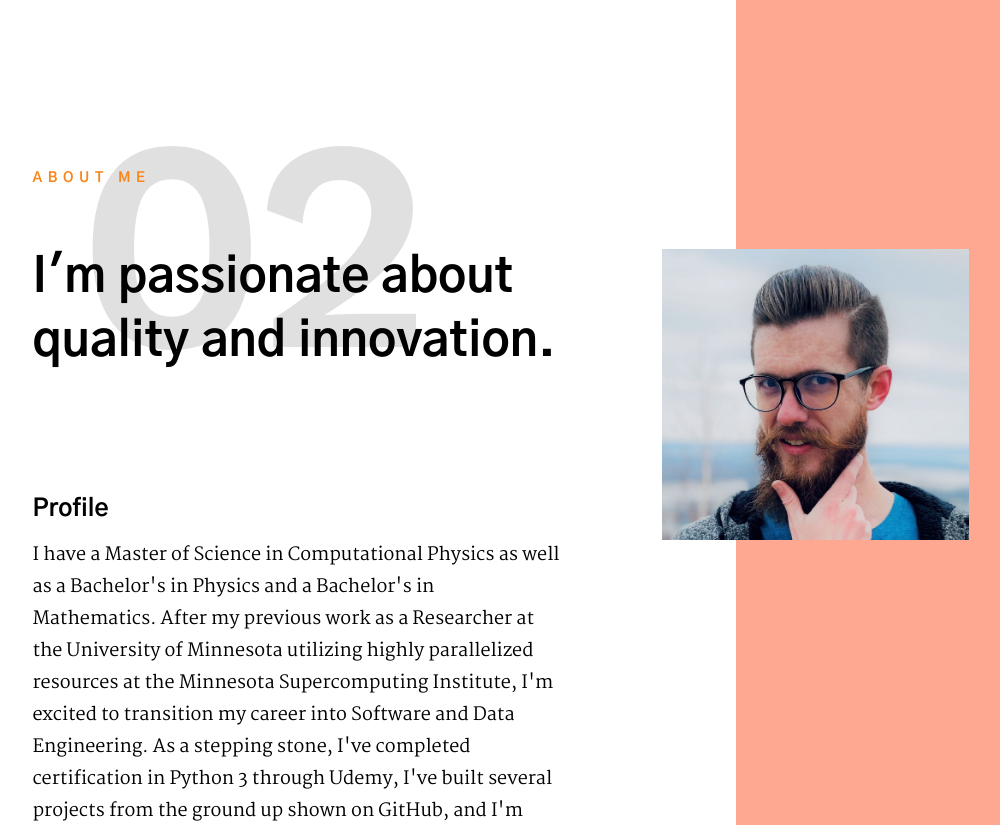
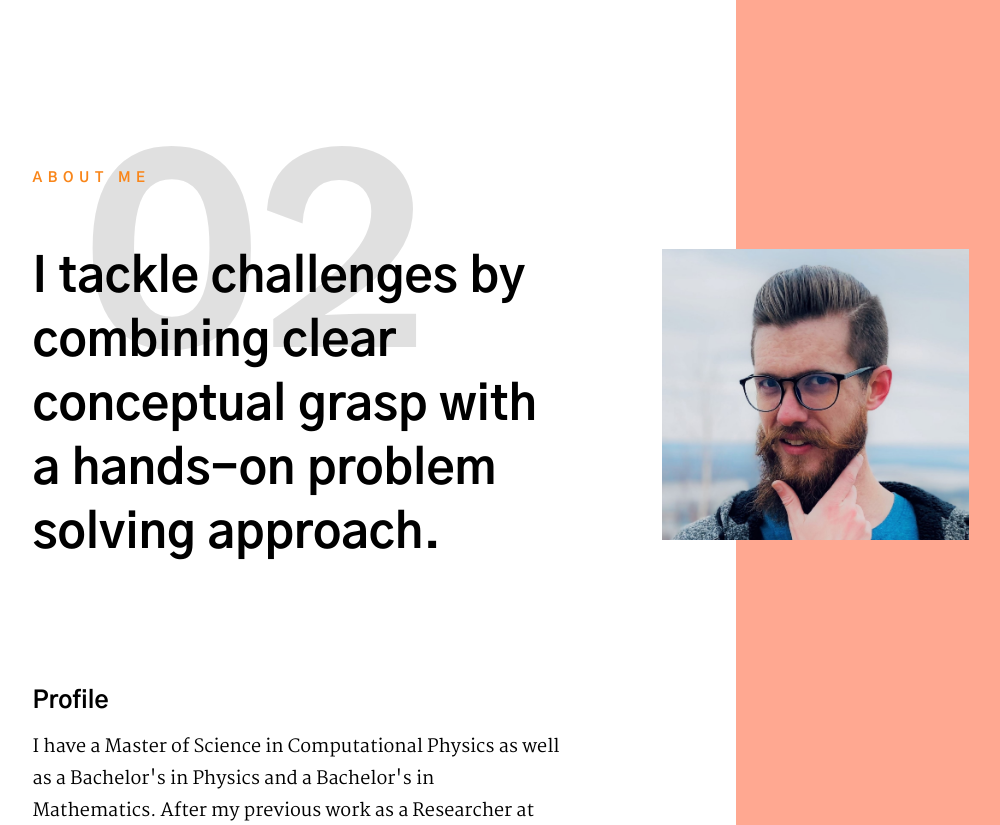
Before and after one commit to gnudrew/-flask-PortfolioWebsite, a Flask app: page / in a window 1280 px wide. Shown: the part 2296-3121 px from the top of the page, without its empty margins (58-1058 px from the left). Run offline with Flask 2, Linux system fonts and the light colour scheme.

Commit message:
fix up p4 image

```diff
--- a/templates/index.html
+++ b/templates/index.html
@@ -165,7 +165,7 @@
                         <div class="folio-item__cat">High Performance Computing (HPC), Linux, Analysis</div>
                         <h4 class="folio-item__title">Molecular Dynamics Simulation</h4>
                     </div>
-                    <a href="../static/MolecularDynamicsSimulation.pptx" title="Project Link" class="folio-item__project-link" download>Download Presentation</a>
+                    <a href="../static/MolecularDynamicsSimulation.pptx" title="Project Link" class="folio-item__project-link" download>Download my Presentation</a>
                     <div class="folio-item__caption">
                         <p>Carry out and analyze computationally expensive simulations at full-atomic resolution.</p>
                     </div>
@@ -224,7 +224,7 @@
 
                     <div class="section-intro" data-num="02" data-aos="fade-up">
                         <h3 class="subhead">About Me</h3>
-                        <h1 class="display-1">I'm passionate about quality and innovation.</h1>
+                        <h1 class="display-1">I tackle challenges by combining clear conceptual grasp with a hands-on problem solving approach.</h1>
                     </div>
 
                     <div class="profile-pic" data-aos="fade-up">
@@ -241,7 +241,7 @@
                     I'm excited to transition my career into Software and Data Engineering. As a stepping stone, I've completed certification in Python 3 through Udemy,
                     I've built several projects from the ground up shown on GitHub,
                     and I'm currently working part-time as a Software Engineer with Aligned Applications, where I've honed my skills in Angular.js, NgRx,
-                    and Azure DevOps developing on an industry-scale application.
+                    and Azure DevOps working on an industry-scale web application.
                     </p>
 
                 </div>
@@ -272,7 +272,7 @@
                 <p class="lead" data-aos="fade-up">
                     Given my experience with
                     Python, C++ and SQL, combined with a solid mathematical background in statistics and advanced algorithms, I'm confident that I will
-                    hit the ground running and contribute to the continued success of your company or startup. Feel free to reach out to me below!
+                    hit the ground running and contribute to the continued success of your company or startup. I'm open for work. Feel free to reach out below!
                 </p>
             </div> <!-- end  s-services--leftcol -->
 
```
Also changed, not shown: static/images/portfolio/gallery/g-motion-detector.gif, 6 other files.
